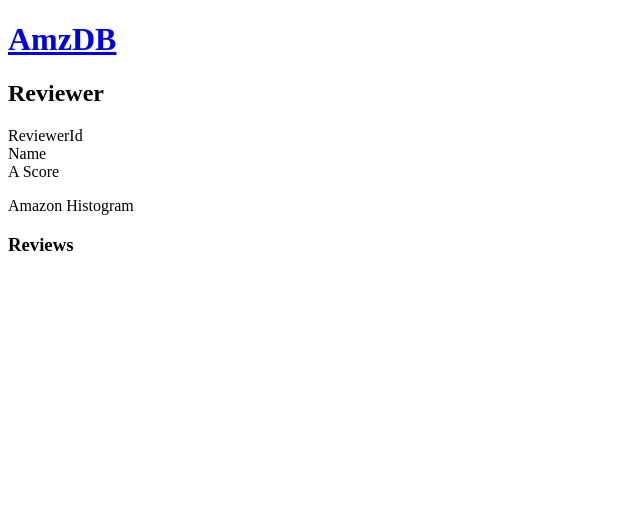
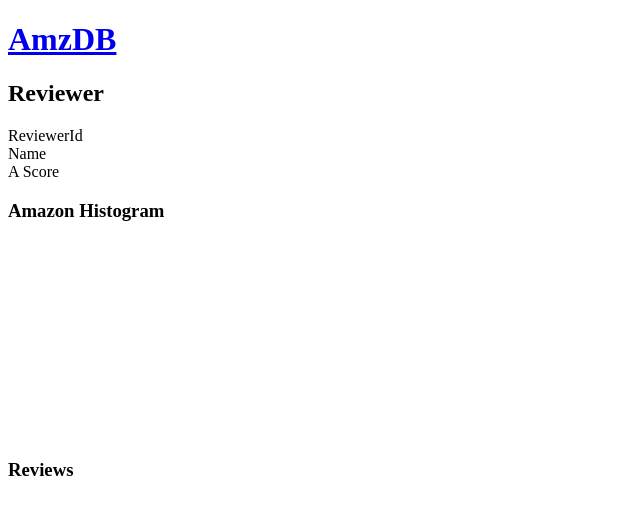
Before and after one commit to kyledemeule/cmpt-732-amazon-review-analysis, a Flask app: template web/templates/reviewer.html in a window 1280 px wide. Shown: the top 515 px of the page, without its empty margins (0-640 px from the left). Run offline with Flask 2, Linux system fonts and the light colour scheme; the template is opened without the code that fills it, so the values that code supplies are empty; some libraries are stand-ins or nearby versions.

Commit message:
Add style sheet. Add histo to reviewer page.

```diff
--- /dev/null
+++ b/web/static/style.css
@@ -0,0 +1,10 @@
+div#overall_histogram {
+    width: 500px;
+    height: 200px;
+    /*float: left;*/
+}
+div#weighted_histogram {
+    width: 500px;
+    height: 200px;
+    /*margin-left: 400px;*/
+}
--- a/web/templates/product.html
+++ b/web/templates/product.html
@@ -11,11 +11,11 @@
     </dl>
     <div id="histograms">
         <h3>Amazon Histogram</h3>
-        <div id="overall_histogram" style="width: 500px; height: 200px;"></div>
+        <div id="overall_histogram"></div>
         <h3>A-Score Histogram</h3>
-        <div id="weighted_histogram" style="width: 500px; height: 200px;"></div>
+        <div id="weighted_histogram"></div>
     </div>
-    </h3>Top Reviews</h3>
+    <h3>Top Reviews</h3>
     <ul class=reviews>
         {% for review in reviews %}
             <dt><a href="{{ url_for('review', reviewer_id=review.reviewerid, asin=review.asin) }}">{{ review.summary }}</a></dt>
--- a/web/templates/reviewer.html
+++ b/web/templates/reviewer.html
@@ -9,7 +9,10 @@
         <dt>A Score</dt>
         <dd>{{ reviewer.meth1_score }}</dd>
     </dl>
-    <div>Amazon Histogram</div>
+    <div id="histograms">
+        <h3>Amazon Histogram</h3>
+        <div id="overall_histogram"></div>
+    </div>
     <h3>Reviews</h3>
     <dl class=reviews>
         {% for review in reviews %}
@@ -17,4 +20,9 @@
             <dd>{{ review.reviewtext }}</dd>
         {% endfor %}
     </dl>
+    <script type="text/javascript">
+        var to_draw = [
+            ["overall_histogram", {{ reviewer.overall_histogram }}],
+        ]
+    </script>
 {% endblock %}
```
